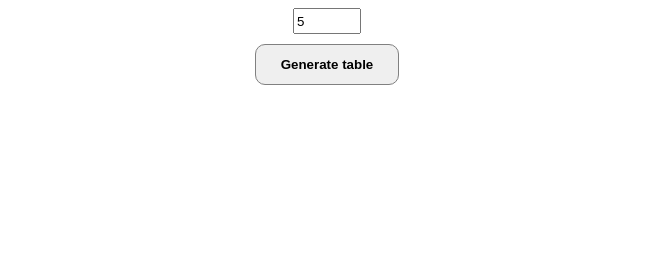
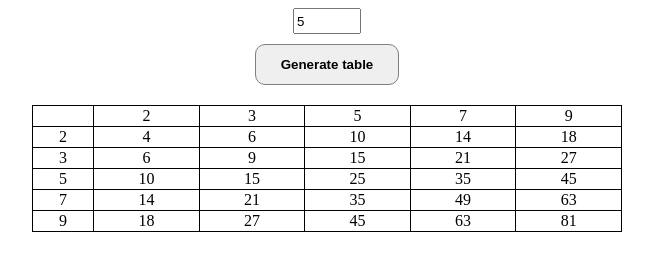
Before and after one commit to chiodicg/prime-tables, a plain HTML site: page index.html in a window 1280 px wide. Both pictures are taken after typing "5" into the empty fields and a click on the button "Generate table". Shown: the part 128-398 px from the top of the page, without its empty margins (313-966 px from the left). Drawn offline with Linux system fonts and the light colour scheme.

Commit message:
Display and clear tables
Added function to display the table. If another table is displayed, it will clear the former one before displaying the new one.

```diff
--- a/index.html
+++ b/index.html
@@ -15,6 +15,6 @@
     <input type="number" name="input-number" id="input-number" min="1" max="10" required>
     <button type="submit">Generate table</button>
   </form>
-  <div class="table"></div>
+  <table id="table"></table>
 </body>
 </html>
--- a/prime-tables.js
+++ b/prime-tables.js
@@ -1,15 +1,20 @@
 document.addEventListener('DOMContentLoaded', () => {
   const tableForm = document.querySelector("#generate-table")
   tableForm.addEventListener("submit", generateTable)
+  let inputNumber = null
   let primeArray = []
   let multipliedPrimes = []
+  const table = document.getElementById("table")
+  let cell = null
+  let row = null
 
     //Generating the prime multiplication table
   function generateTable(event) {
     event.preventDefault()
-    let inputNumber = parseInt(document.querySelector('#input-number').value)
+    inputNumber = parseInt(document.querySelector('#input-number').value)
     generatePrimeArray(inputNumber)
     multiplyPrime(primeArray)
+    clearTable()
     displayTable(multipliedPrimes)
   }
 
@@ -57,9 +62,24 @@ document.addEventListener('DOMContentLoaded', () => {
   }
 
   //Display the multiplication table
-  function displayTable() {
+  function displayTable(multipliedPrimes) {
+    for (let index = 0; index < multipliedPrimes.length; index++) {
+      let element = multipliedPrimes[index]
+      row = document.createElement("tr");
+      for (let index = 0; index < element.length; index++) {
+        cell = document.createElement("td");
+        cell.textContent = element[index]
+        row.appendChild(cell)
+      }
+      table.appendChild(row)
+      table.setAttribute("width", "50%")
+    }
   }
 
-
-
+  //Check if there is another table displayed and clears it
+  function clearTable() {
+    if (table.hasChildNodes()) {
+      table.innerHTML = ''
+    }
+  }
 })
--- a/style.css
+++ b/style.css
@@ -15,3 +15,18 @@ button {
   padding: 12px 25px;
   font-weight: bold;
 }
+
+#table {
+  margin: 20px auto;
+  width: 50%;
+}
+
+td {
+  max-width: 5%;
+}
+
+table,
+td {
+  border: 1px solid black;
+  border-collapse: collapse;
+}
```
